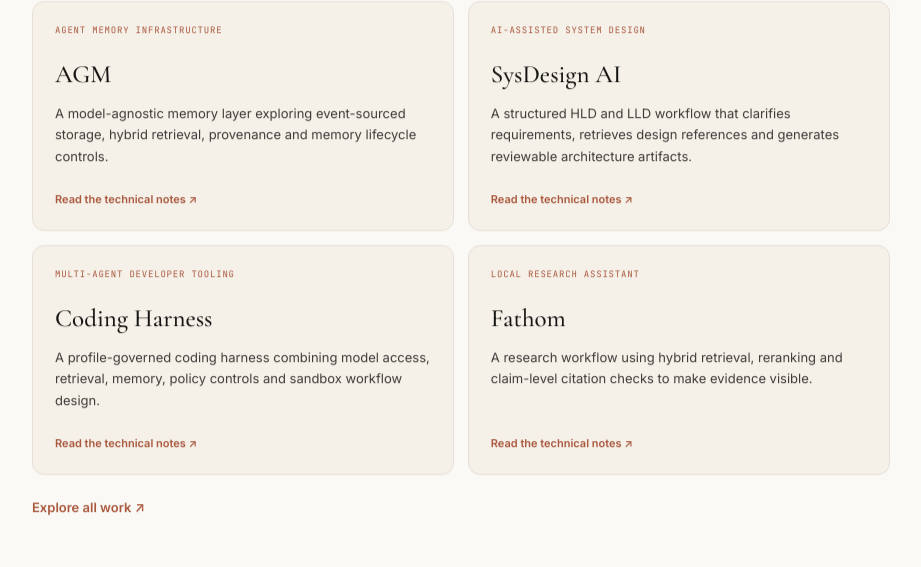
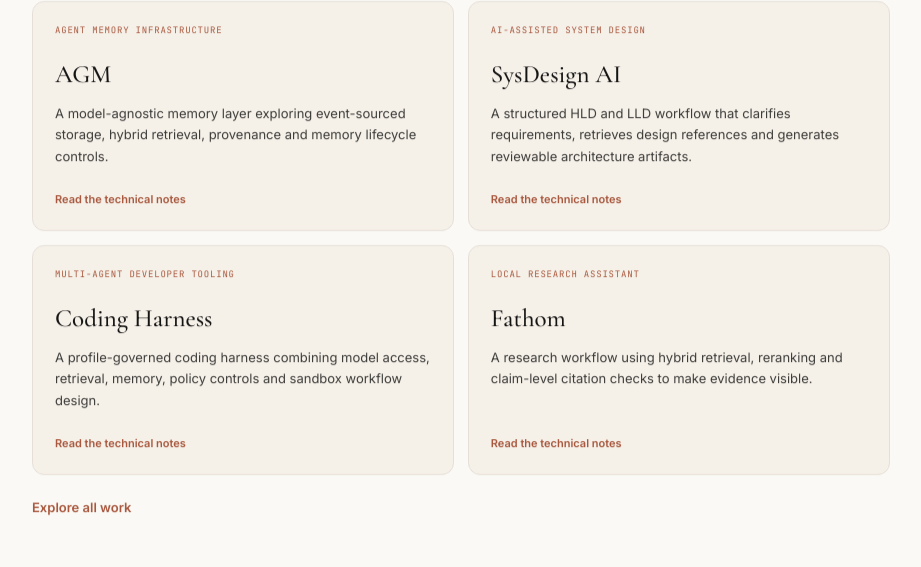
Before and after one commit to yash936936/Personal-Portfolio, a React (Vite) app in the folder portfolio/: page /about in a window 1280 px wide. Shown: the part 903-1470 px from the top of the page, without its empty margins (339-1260 px from the left). Built offline with nearby package versions, Linux system fonts and the light colour scheme; no server answers.

Commit message:
Remove directional arrows from about page links

```diff
--- a/portfolio/src/pages/About.tsx
+++ b/portfolio/src/pages/About.tsx
@@ -161,11 +161,11 @@ export default function About() {
                     <span className="about__recent-type">{item.type}</span>
                     <h3>{item.name}</h3>
                     <p>{item.summary}</p>
-                    <span className="about__recent-link">Read the technical notes ↗</span>
+                    <span className="about__recent-link">Read the technical notes</span>
                   </Link>
                 ))}
               </div>
-              <Link className="about__inline-link" to="/work">Explore all work ↗</Link>
+              <Link className="about__inline-link" to="/work">Explore all work</Link>
             </Reveal>
           </section>
 
@@ -209,15 +209,15 @@ export default function About() {
               <div className="about__reveal-cards">
                 <a href="https://github.com/yash936936" target="_blank" rel="noopener noreferrer" className="reveal-card">
                   <div className="reveal-card__cover"><span className="reveal-card__title">GitHub</span></div>
-                  <div className="reveal-card__content"><p>Browse source code ↗</p></div>
+                  <div className="reveal-card__content"><p>Browse source code</p></div>
                 </a>
                 <a href="https://linkedin.com/in/yashmalik-/" target="_blank" rel="noopener noreferrer" className="reveal-card" style={{ "--hover-color": "#0077b5" } as CSSProperties}>
                   <div className="reveal-card__cover"><span className="reveal-card__title">LinkedIn</span></div>
-                  <div className="reveal-card__content"><p>Connect professionally ↗</p></div>
+                  <div className="reveal-card__content"><p>Connect professionally</p></div>
                 </a>
                 <a href="https://drive.google.com/drive/folders/1as0o0p7JRGXrWlpTwC9ZlgsXRN7WeX2F?usp=sharing" target="_blank" rel="noopener noreferrer" className="reveal-card" style={{ "--hover-color": "var(--color-primary)" } as CSSProperties}>
                   <div className="reveal-card__cover"><span className="reveal-card__title">Certifications</span></div>
-                  <div className="reveal-card__content"><p>View credentials ↗</p></div>
+                  <div className="reveal-card__content"><p>View credentials</p></div>
                 </a>
               </div>
             </Reveal>
```
